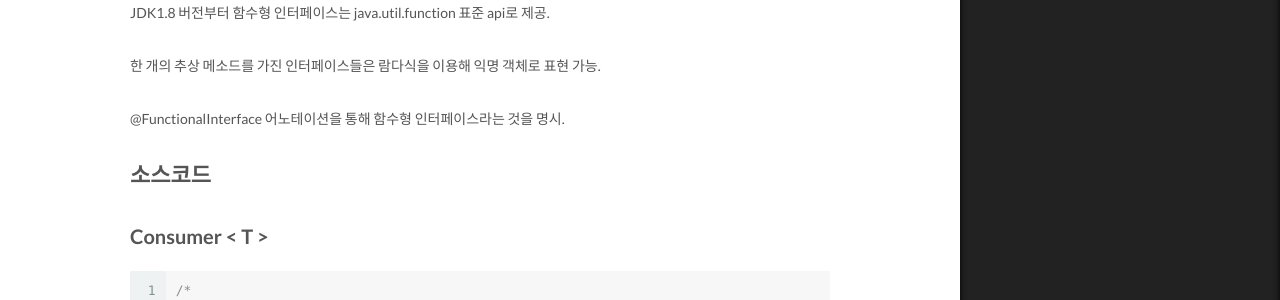
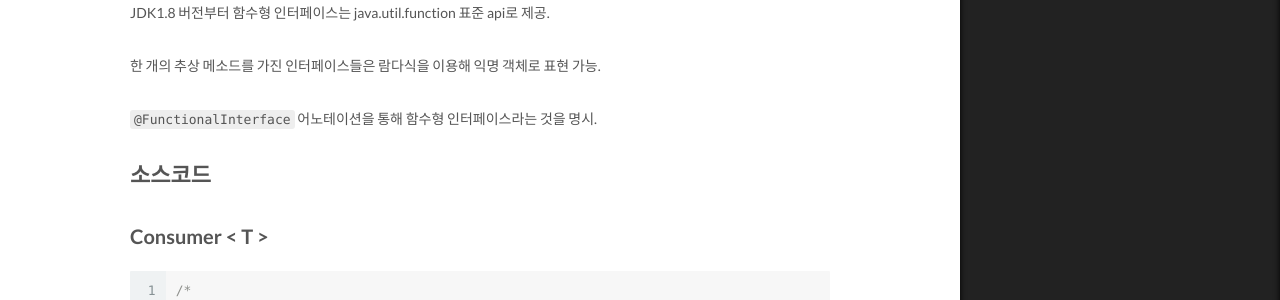
Before and after one commit to id6827/id6827.github.io, a Jekyll site: the page built from _posts/2020-04-03-005.md, in a window 1280 px wide and 1400 px high, scrolled down 557 px. Shown: the part 150-450 px from the top of the window. Built offline with Jekyll 4.4.1, drawn with Linux system fonts in a browser that asks for light colours.

```diff
--- a/_posts/2020-04-03-005.md
+++ b/_posts/2020-04-03-005.md
@@ -8,6 +8,7 @@ tags:
 ---
 
 # 요약
+
 
 인터페이스 | 설명
 ---|:---:|
@@ -24,7 +25,7 @@ JDK1.8 버전부터 함수형 인터페이스는 java.util.function 표준 api
 
 한 개의 추상 메소드를 가진 인터페이스들은 람다식을 이용해 익명 객체로 표현 가능.
 
-@FunctionalInterface 어노테이션을 통해 함수형 인터페이스라는 것을 명시.
+`@FunctionalInterface` 어노테이션을 통해 함수형 인터페이스라는 것을 명시.
 
 # 소스코드
 
```
